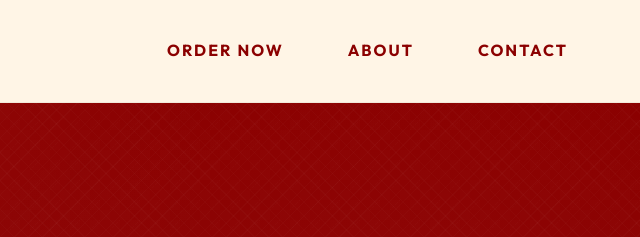
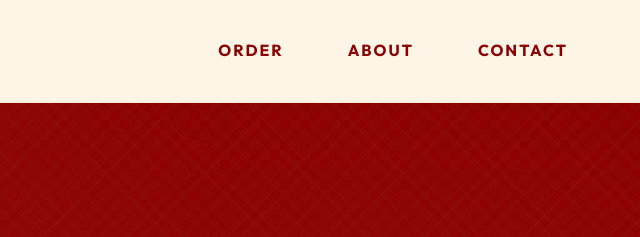
Before and after one commit to jackmarich/beansbagels, a plain HTML site: page index.html in a window 1280 px wide. Shown: the top 237 px of the page, 640-1280 px from the left. Drawn offline with Linux system fonts and the light colour scheme; some packages are replaced by stand-ins of ours; a script that the page names is missing.

Commit message:
changed wording in nav bar

```diff
--- a/index.html
+++ b/index.html
@@ -27,7 +27,7 @@
           </a>
         </div>
         <ul>
-          <li><a href="order.html">Order Now</a></li>
+          <li><a href="order.html">Order</a></li>
           <li><a href="#features">About</a></li>
           <li><a href="#contact">Contact</a></li>
         </ul>
```
Also changed, not shown: order.html (+1 -1 lines).
